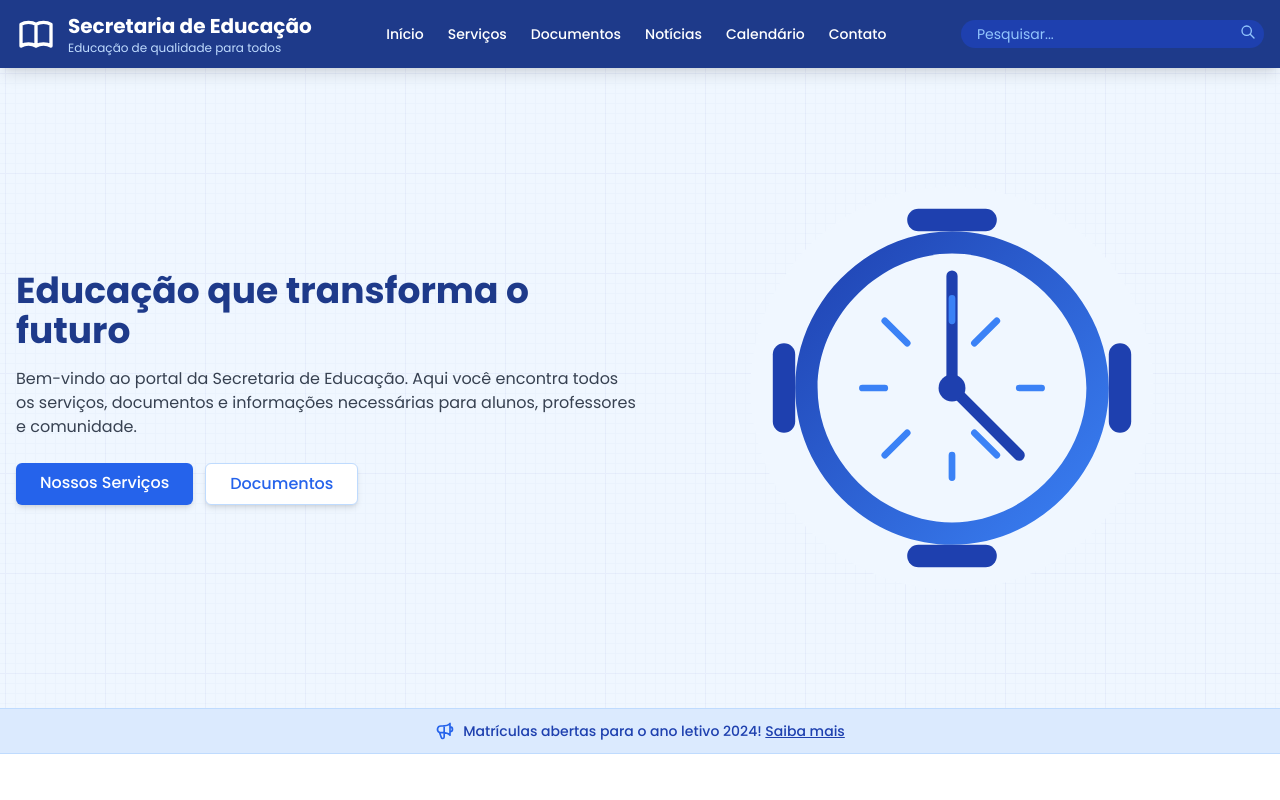
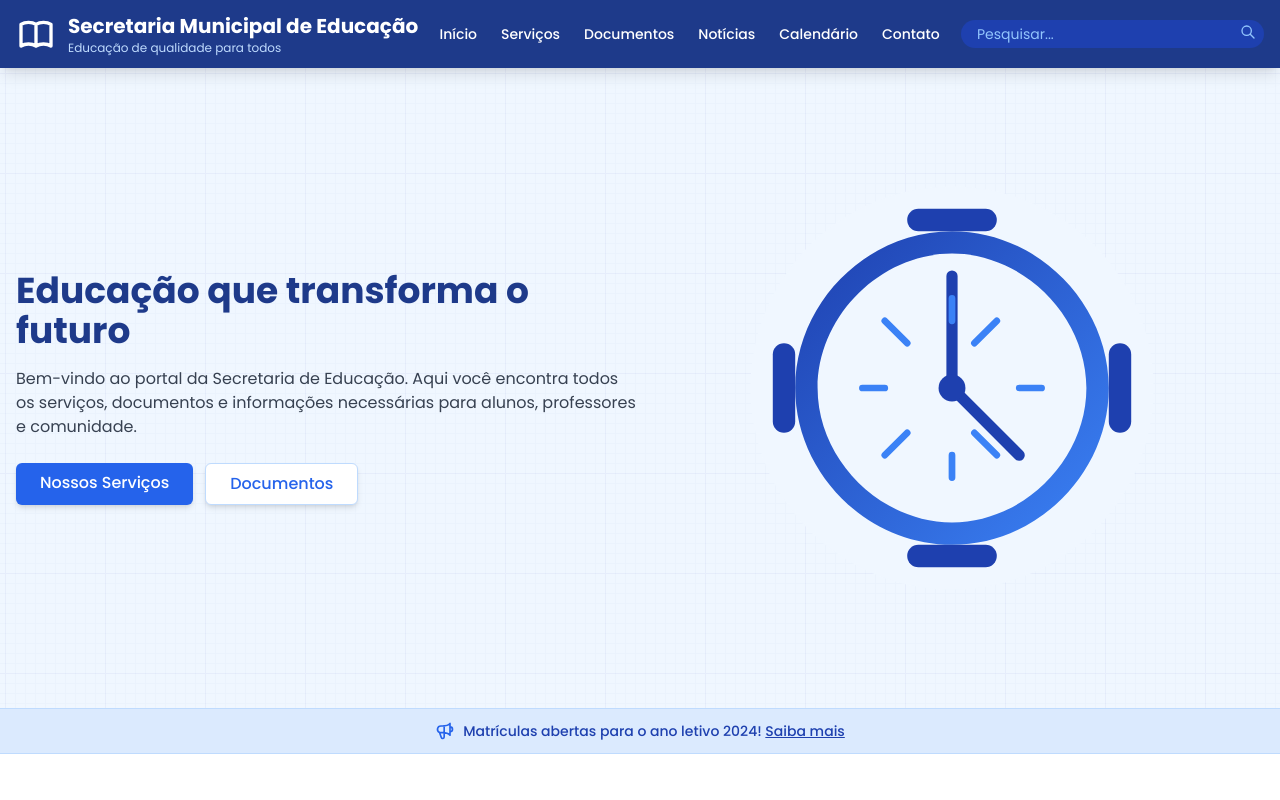
Before and after one commit to Alan-SEDUCE/SEDUC, a plain HTML site: page main.html in a window 1280 px wide. Shown: the top 800 px of the page. Drawn offline with nearby package versions, Linux system fonts and the light colour scheme.

Commit message:
logo secretaria

```diff
--- a/main.html
+++ b/main.html
@@ -54,7 +54,7 @@
                     <path stroke-linecap="round" stroke-linejoin="round" stroke-width="2" d="M12 6.253v13m0-13C10.832 5.477 9.246 5 7.5 5S4.168 5.477 3 6.253v13C4.168 18.477 5.754 18 7.5 18s3.332.477 4.5 1.253m0-13C13.168 5.477 14.754 5 16.5 5c1.747 0 3.332.477 4.5 1.253v13C19.832 18.477 18.247 18 16.5 18c-1.746 0-3.332.477-4.5 1.253" />
                 </svg>
                 <div>
-                    <h1 class="text-xl font-bold">Secretaria de Educação</h1>
+                    <h1 class="text-xl font-bold">Secretaria Municipal de Educação</h1>
                     <p class="text-xs text-blue-200">Educação de qualidade para todos</p>
                 </div>
             </div>
```
